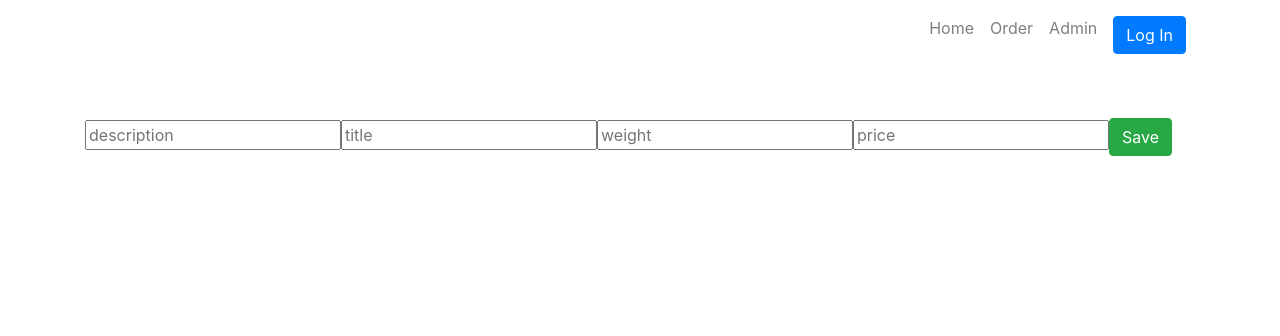
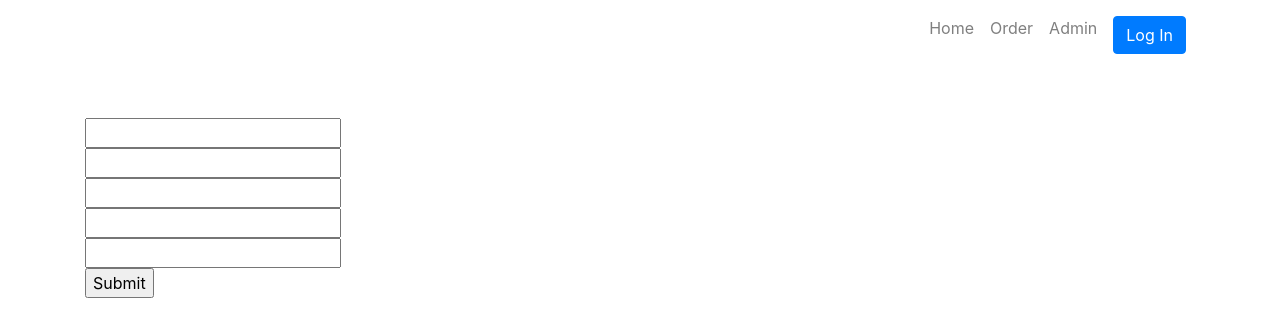
Before and after one commit to Rahat3286/ema-john-with-auth-as-free-valley, a React (Create React App) app: page /admin in a window 1280 px wide. Shown: the top 336 px of the page. Built offline with nearby package versions, Linux system fonts and the light colour scheme.

Commit message:
added some tasks

```diff
--- a/src/components/Admin/Admin.js
+++ b/src/components/Admin/Admin.js
@@ -1,28 +1,43 @@
+import axios from 'axios';
 import React, { useState } from 'react';
-import axios from 'axios';
 import { useForm } from 'react-hook-form';
 
 const Admin = () => {
+    const { register, handleSubmit, watch, errors } = useForm();
+    // const [productData, setProductdata] = useState(null);
 
-    const handleAddProduct = () => {
-        const product = {};
+    const onSubmit = data => {
+        const productData = {
+            title: data.title,
+            description:data.description,
+            weight:data.weight,
+            price:data.price,
+            key:data.key
+        }
+        console.log(data)
         fetch('http://localhost:5000/addProduct', {
             method: 'POST',
             headers: {
                 'Content-Type': 'application/json'
             },
-            body: JSON.stringify(product)
+            body: JSON.stringify(productData)
         })
     }
 
     return (
         <div className="container">
-            <form method="post" >
-                <input type="text" placeholder="description" name="description"/>
-                <input type="text" placeholder="title" name="title"/>
-                <input type="text" placeholder="weight" name="weight"/>
-                <input type="text" placeholder="price" name="price"/>
-                <button className="btn btn-success" onClick={handleAddProduct}>Save</button>
+            <form action="" onSubmit={handleSubmit(onSubmit)}>
+                <input name="title" defaultValue="" ref={register} />
+                <br />
+                <input name="description" defaultValue="" ref={register} />
+                <br />
+                <input name="price" defaultValue="" ref={register} />
+                <br />
+                <input name="weight" defaultValue="" ref={register} />
+                <br />
+                <input name="key" defaultValue="" ref={register} />
+                <br />
+                <input type="submit" />
             </form>
         </div>
     );
@@ -30,18 +45,19 @@ const Admin = () => {
 
 export default Admin;
 
-// first code
 
 
+
+// working code
 {/* <div className="row mb-5 justify-content-center">
                 <div className="col-md-5">
-                    <form action="/addProduct" method="post">
+                    <form action="">
                         <label for="" className="col-form-label"><b>Product Name</b></label>
-                        <input className="form-control" type="text" placeholder="Enter Name" name="description" aria-label="default input example" />
+                        <input className="form-control" type="text" placeholder="Enter Name" name="title" aria-label="default input example" />
                     </form>
                 </div>
                 <div className="col-md-5">
-                    <form action="/addProduct" method="post">
+                    <form action="/addProduct">
                         <label for="" className="col-form-label"><b>Weight</b></label>
                         <input className="form-control" type="text" placeholder="Enter weight with Unit" name="weight" aria-label="default input example" />
                     </form>
@@ -49,18 +65,14 @@ export default Admin;
             </div>
             <div className="row justify-content-center">
                 <div className="col-md-5">
-                    <form action="/addProduct" method="post">
-                        <label for="" className="col-form-label"><b>Add Price($)</b></label>
-                        <input className="form-control " type="text" placeholder="Enter Price"
-                            name="price" aria-label="default input example" />
-                    </form>
+                    <label for="" className="col-form-label"><b>Add Price($)</b></label>
+                    <input className="form-control " type="text" placeholder="Enter Price"
+                    name="price"  aria-label="default input example" />
                 </div>
                 <div className="col-md-5">
-                    <form action="/addProduct" method="post">
-                        <label for="" className="col-form-label"><b>Upload Image</b></label>
-                        <input className="form-control" type="file" placeholder="Upload Image"
-                            name="imgUrl" aria-label="default input example" />
-                    </form>
+                    <label for="" className="col-form-label"><b>Upload Image</b></label>
+                    <input className="form-control" type="file"  placeholder="Upload Image"
+                    name="imgUrl" aria-label="default input example" />
                 </div>
             </div>
             <div className="container text-right">
@@ -76,15 +88,23 @@ export default Admin;
 
 
 
-{/* <form className="container" action="/addProduct" method="post">
-    <input type="text" placeholder="name" name="title" />
-    <input type="text" placeholder="weight in unit(kg)" name="weight" />
-    <input type="text" placeholder="price" name="price" />
-    <input type="text" placeholder="product key" name="key" />
-    <button className="btn btn-primary" type="submit" onClick={handleAddProduct}>Save</button>
-</form> */}
 
 
+
+
+
+
+
+
+
+
+
+
+
+
+
+
+// first code
 
 
 
--- a/src/components/Cart/Cart.js
+++ b/src/components/Cart/Cart.js
@@ -8,7 +8,7 @@ const Cart = (props) => {
     let total = 0;
     for(let i = 0; i< cart.length; i++){
         const product = cart[i];
-        console.log(product.price , product.quantity);
+        // console.log(product.price , product.quantity);
         total = total + product.price * product.quantity || 1;
     }
     let shipping = 0;
--- a/src/components/Checkout/Checkout.js
+++ b/src/components/Checkout/Checkout.js
@@ -31,7 +31,7 @@ const Checkout = () => {
       })
   };
 
-  console.log(watch("example")); // watch input value by passing the name of it
+  // console.log(watch("example")); // watch input value by passing the name of it
 
   return (
     <div className="container d-flex justify-content-center text-center">
@@ -48,7 +48,7 @@ const Checkout = () => {
         <input name="phone" ref={register({ required: true })} placeholder="Your Phone Number" />
         {errors.phone && <span className="error">Phone Number is required</span>}
 
-        <button className="btn btn-success mt-4" type="submit">Place Order</button>
+        <button className="btn btn-success mt-4">Place Order</button>
         {/* <input className="btn btn-primary" type="submit" /> */}
       </form>
     </div>
--- a/src/components/Order/Order.js
+++ b/src/components/Order/Order.js
@@ -2,7 +2,6 @@ import React, { useEffect, useState } from 'react';
 import { getDatabaseCart, removeFromDatabaseCart, processOrder } from '../../utilities/databaseManager';
 import OrderedItem from '../OrderedItem/OrderedItem';
 import Cart from '../Cart/Cart';
-import happyImage from '../../images/giphy.gif';
 import { useHistory } from 'react-router-dom';
 import { FontAwesomeIcon } from '@fortawesome/react-fontawesome';
 import { faTrash } from '@fortawesome/free-solid-svg-icons';
@@ -38,10 +37,6 @@ const Order = () => {
             .then(data => setCart(data));
     }, []);
 
-    let thankyou;
-    if (orderPlaced) {
-        thankyou = <img src={happyImage} alt="" />
-    }
     return (
         <div className="container">
             <h1 style={{ color: 'rgb(54,57,88)' }} className="col-md-12 mb-5">Checkout</h1>
--- a/src/components/OrderedItem/OrderedItem.js
+++ b/src/components/OrderedItem/OrderedItem.js
@@ -1,7 +1,7 @@
 import React from 'react';
 
 const OrderedItem = (props) => {
-    console.log(props);
+    // console.log(props);
     const { description, price, quantity, title, weight, imgUrl, key, name } = props.product;
 
     // const {name, quantity, key, price} = props.product;
```
Also changed, not shown: 1 other file (tests, documents, lock files or other folders).
